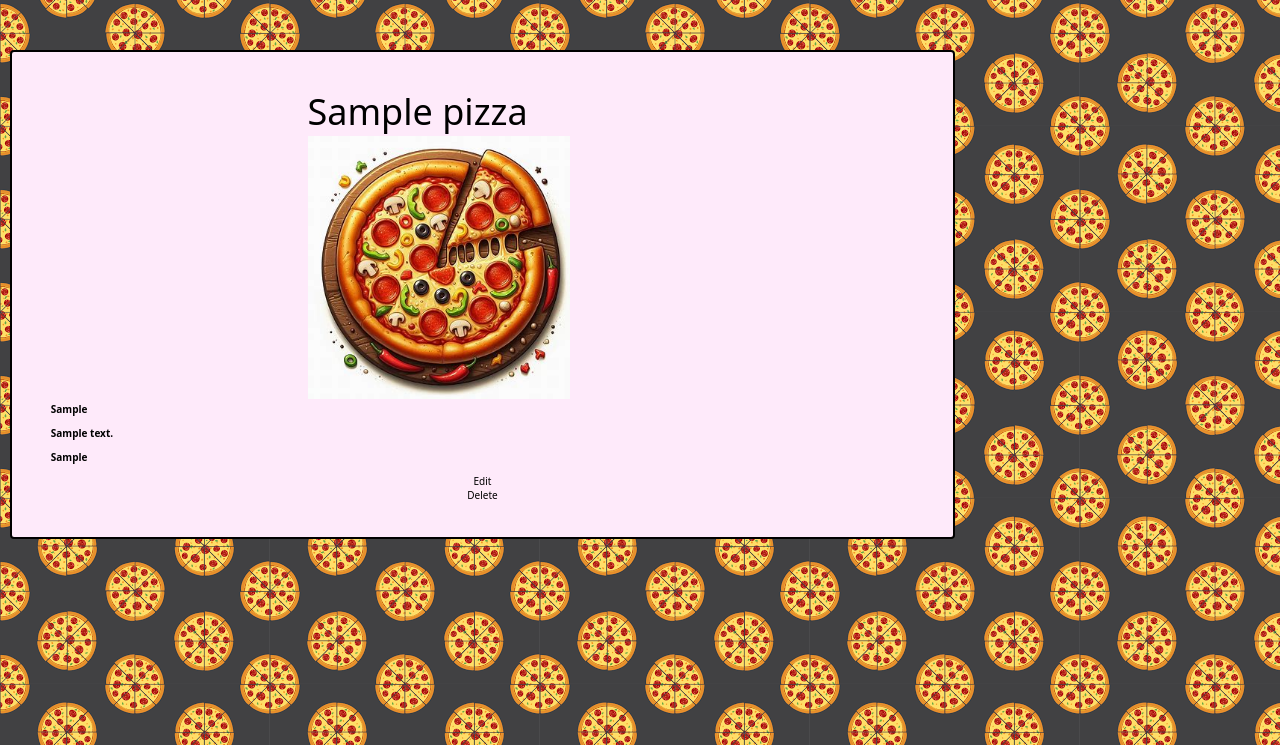
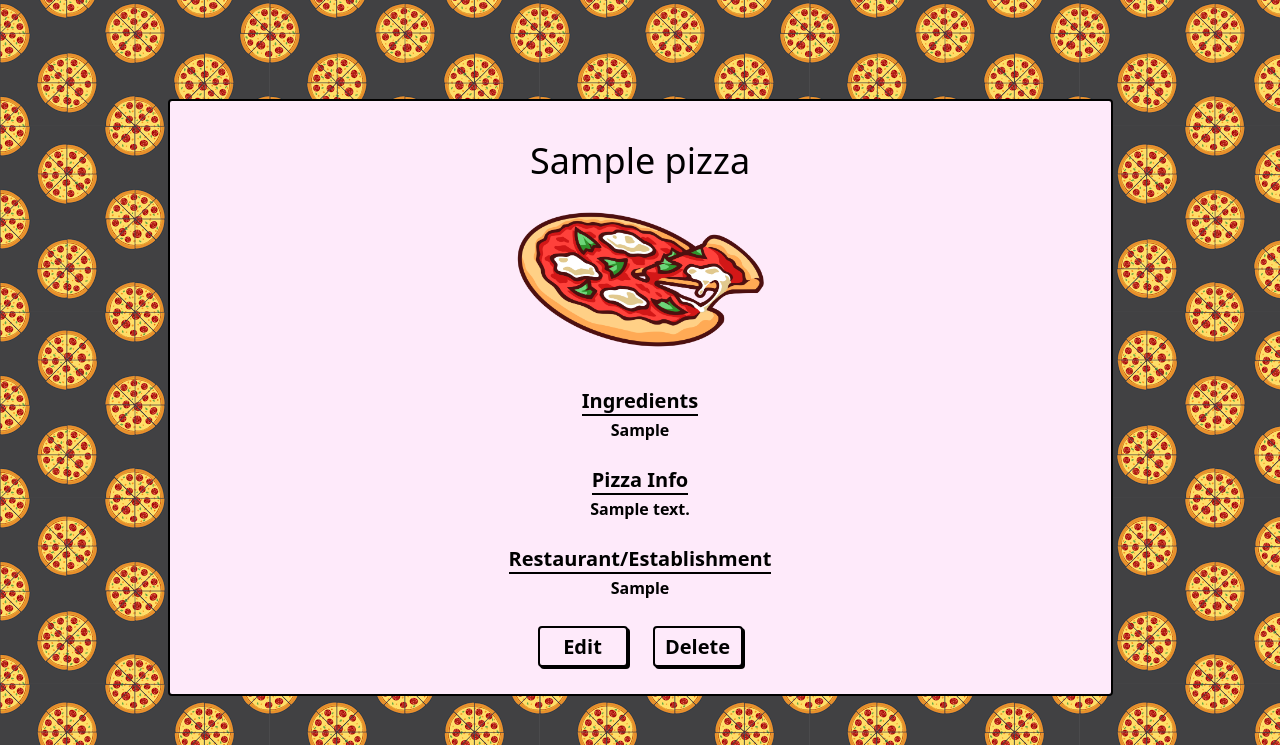
Before and after one commit to bfloyd14/pizza-pie, a Django app: page /pizzas/1/ in a window 1280 px wide. Shown: the part 60-805 px from the top of the page. Run offline with Django 4.2, Linux system fonts and the light colour scheme; a user stored in the database is signed in; tables that the repository leaves empty hold one stand-in row (values such as "Sample post").

Commit message:
style details page and delete page.;

```diff
--- a/main_app/static/css/base.css
+++ b/main_app/static/css/base.css
@@ -42,12 +42,10 @@ header {
   gap: 20px;
   display: flex;
   justify-content: flex-start;
-  hge
 }
 
 .header-logo-container img {
   width: 30px;
-  margin-bottom: 3px;
 }
 
 
@@ -64,6 +62,9 @@ ul {
 main {
   width: 100%;
   padding: 0 10px;
+  display: flex;
+  justify-content: center;
+  align-items: center;
 }
 
 header nav {
@@ -135,7 +136,7 @@ a {
 
 
 .btn {
-  width: auto;
+  width: 90px;
   font-size: 16px;
   text-align: center;
   align-items: center;
@@ -147,8 +148,13 @@ a {
   border: solid black 2px;
   box-shadow: 2px 2px;
   align-self: center;
+  padding: 5px 10px 5px 10px;
+
 }
 
+.name {
+  text-align: center;
+}
 
 .page-header h1 {
   font-size: 28px;
@@ -195,6 +201,10 @@ a {
   padding-bottom: 50px;
 }
 
+.delete-message {
+  font-size: 20px;
+}
+
 .about p {
   font-size: 20px;
   width: 70%;
@@ -208,13 +218,6 @@ a {
   border-bottom: 1px solid black;
   text-align: center;
 }
-
-/* main {
-  display: flex;
-  justify-content: center;
-  align-items: center;
-} */
-
 
 @media only screen and (min-width: 768px) {
   header {
--- a/main_app/static/css/pizza/pizza-detail.css
+++ b/main_app/static/css/pizza/pizza-detail.css
@@ -13,6 +13,17 @@
 .pizza-img {
   width: 75%;
   max-width: 350px;
+  display: flex;
+  flex-direction: column;
+  justify-content: center;
+  align-items: center;
+
+}
+
+.pizza-container img {
+  display: flex;
+  justify-content: center;
+  align-items: center;
 }
 
 .name {
@@ -26,6 +37,11 @@
 
 .pizza-details {
   width: 98%;
+  display: flex;
+  flex-direction: column;
+  justify-content: center;
+  align-items: center;
+  text-align: center;
 }
 
 .subsection-title {
@@ -46,31 +62,16 @@
 }
 
 .pizza-details h1 {
-  font-size: var(--font-xxl);
+  font-size: 20px;
   margin: 15px 0 3px;
+  border-bottom: 2px solid black;
 }
 
 .pizza-details h2 {
-  font-size: var(--font-xl);
+  font-size: 16px;
   margin: 0 0 10px;
   margin-top: 0;
   margin-bottom: 10px;
-}
-
-.pizza-details h3 {
-  margin: 20px 0 10px;
-  font-size: var(--font-l);
-}
-
-.pizza-details p {
-  font-size: var(--font-reg);
-  margin: 5px 0;
-}
-
-.subsection-content p,
-.subsection-content input,
-.subsection-content select {
-  font-size: var(--font-l);
 }
 
 .subsection-content input,
--- a/main_app/static/css/pizza/pizza-index.css
+++ b/main_app/static/css/pizza/pizza-index.css
@@ -57,5 +57,8 @@
 
 .card p {
   margin: 5px 0;
+}
 
+.card-img-container img {
+  width: 100px;
 }
--- a/main_app/templates/main_app/pizza_confirm_delete.html
+++ b/main_app/templates/main_app/pizza_confirm_delete.html
@@ -4,9 +4,9 @@
 {% block content %}
 <div class="delete-container">
   <div class="page-header">
-    <img src="{% static "images/full-pizza.jpg" %}" alt="A slice of pizze with arms and legs">
+    <img src="{% static "images/whole-pizza.png" %}" alt="A slice of pizze with arms and legs">
   </div>
-  <h2>Are you sure you want to throw away this {{object.name}} forever?</h2>
+  <h2 class='delete-message'>Are you sure you want to throw away this {{object.name}} forever?</h2>
   <form action="" method="post" class="form">
     {% csrf_token %}
     <div class="button-container">
--- a/main_app/templates/main_app/pizza_detail.html
+++ b/main_app/templates/main_app/pizza_detail.html
@@ -9,16 +9,21 @@
 <div class="pizza-container">
   <div class="pizza-img">
     <div class="name">{{pizza.name}}</div>
-    <img src="{% static "images/everything-pie.jpg" %}" alt="">
+    <img src="{% static "images/pizza-pie.png" %}" alt="">
   </div>
   <div class="pizza-details">
+    <h1>Ingredients</h1>
     <h2>{{pizza.ingredients}}</h2>
+    <h1>Pizza Info</h1>
     <h2>{{pizza.description}}</h2>
+    <h1>Restaurant/Establishment</h1>
     <h2>{{pizza.location}}</h2>
   </div>
-  {% if user.is_authenticated %}
-  <a href="{% url "pizza-update" pizza.id%}">Edit</a>
-  <a href="{% url "pizza-delete" pizza.id%}">Delete</a>
+  {% if pizza.user %}
+  <div class="button-container">
+    <a href="{% url "pizza-update" pizza.id%}" class="btn">Edit</a>
+    <a href="{% url "pizza-delete" pizza.id%}" class="btn">Delete</a>
+  </div>
   {% endif %}
 </div>
 {% endblock %}
--- a/main_app/templates/main_app/pizza_list.html
+++ b/main_app/templates/main_app/pizza_list.html
@@ -13,7 +13,7 @@ href="{% static "css/pizza/pizza-index.css" %}"
 <div class="page-container">
   <section class="page-header">
     <h1>Favorite Pizza's</h1>
-    <img src="{% static "images/everything-pie.jpg" %}" alt="Everything Pizza">
+    <img src="{% static "images/slice.png" %}" alt="Slice of Pizza">
   </section>
   <section class="card-container">
     {% for pizza in pizza_list  %}
@@ -21,7 +21,7 @@ href="{% static "css/pizza/pizza-index.css" %}"
       <a href="{% url "pizza-detail" pizza.id %}">
         <div class="card-content">
           <div class="card-img-container">
-            <img src="" alt="">
+            <img src="{% static "images/pizza-pie.png" %}" alt="">
           </div>
           <div class="card-title">{{pizza.name}}</div>
           <p>{{pizza.user}} ate this pizza at {{pizza.location}}</p>
```
Also changed, not shown: main_app/static/css/home.css (+9 -35 lines).
